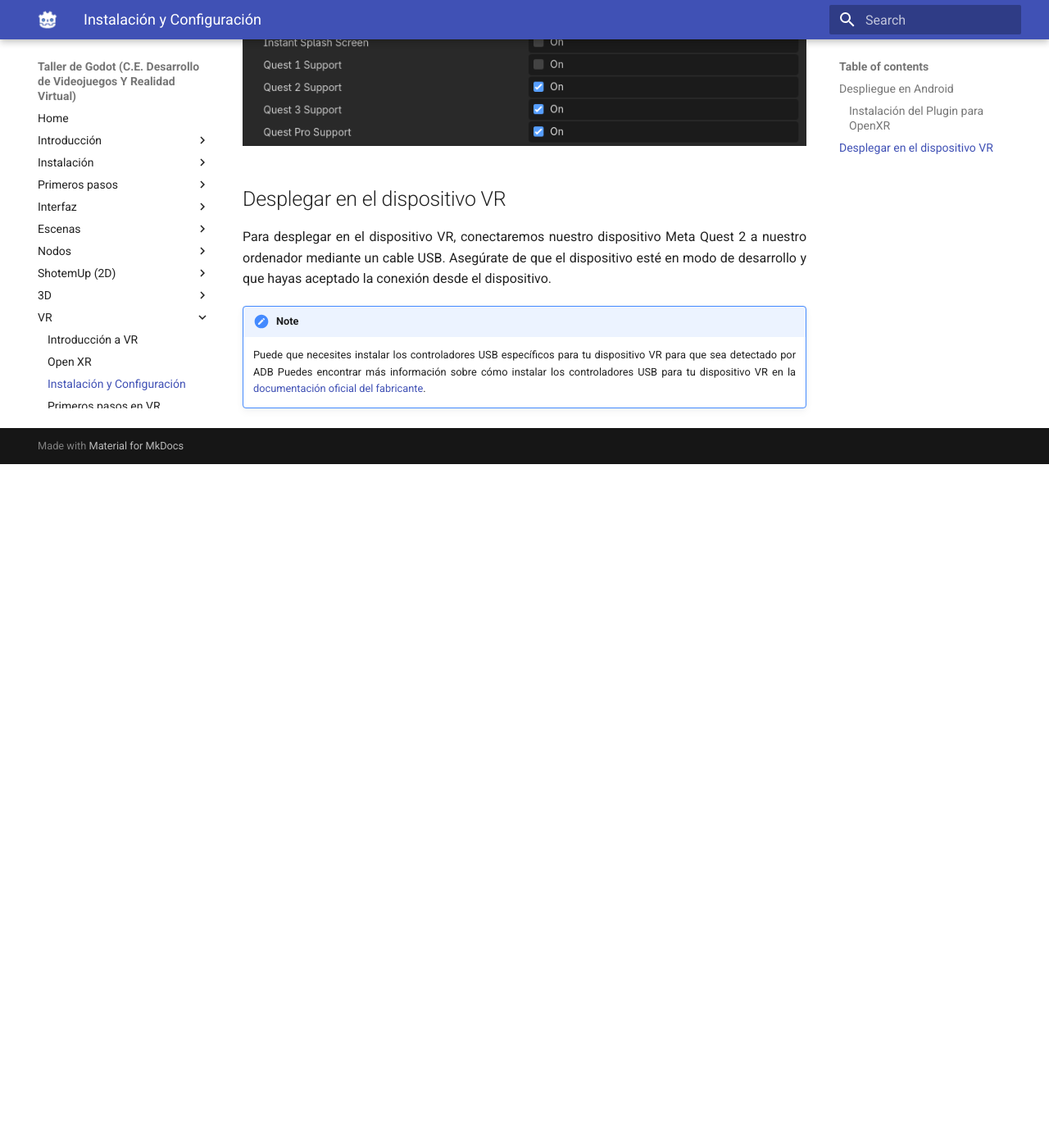
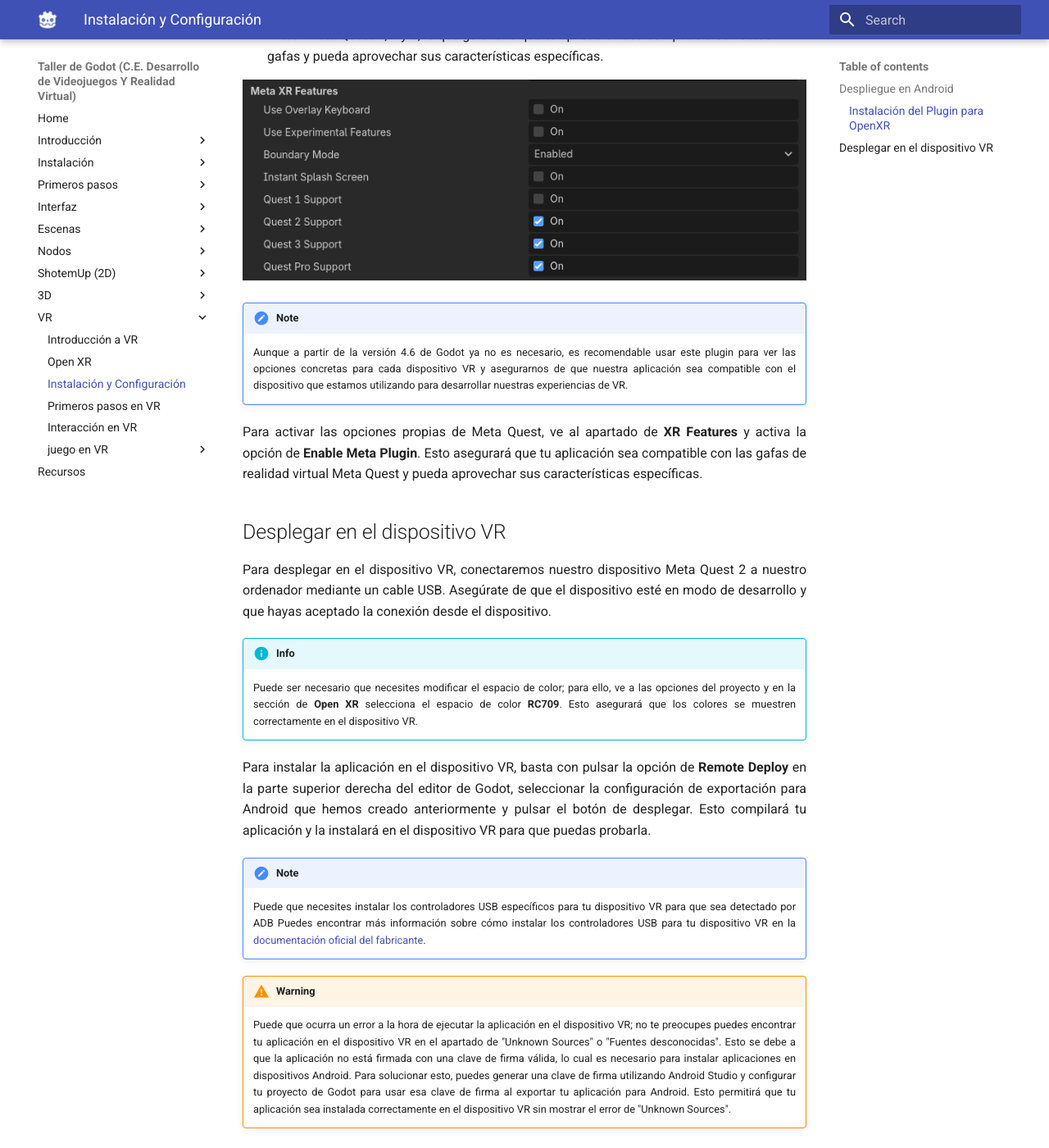
Before and after one commit to makeclassicgames/godotosc2025, an MkDocs documentation site: the page built from docs/vr/install_config.md, in a window 1280 px wide and 1400 px high, scrolled down 3856 px. Shown: the whole window at 82% size. Built offline with MkDocs 1.6.1 and Material for MkDocs 9.7.7, drawn with Linux system fonts in a browser that asks for light colours; before the commit the page ends 4422 px from its top, so only the background shows below that; some of the changed text lies outside the part shown.

Commit message:
actualizando configuracion

```diff
--- a/docs/vr/install_config.md
+++ b/docs/vr/install_config.md
@@ -38,6 +38,10 @@
 !!! warning
     Podrás observar un mensaje de aviso que se requieren las texturas ETC2 para Android. Esto se debe a que Android requiere que las texturas estén en un formato específico para ser compatibles con VR. Para solucionar esto, iremos a **Project > Project Settings > Rendering > Quality** y activaremos la opción **ETC2 Textures**. Esto asegurará que nuestras texturas sean compatibles con Android y VR.
 
+También es importante activar la opción de **Gradle Build** en la configuración de exportación para Android, ya que esto facilitará el proceso de construcción y despliegue de nuestra aplicación en el dispositivo VR.
+
+Para acabar, en el apartado **XR Features** seleccionaremos la opción **OpenXR** para asegurarnos de que nuestra aplicación sea compatible con el dispositivo VR que vamos a utilizar.
+
 ### Instalación del Plugin para OpenXR
 
 Para continuar, vamos a instalar el plugin para OpenXR en nuestro proyecto. Para ello, iremos a **AssetLib** y buscaremos el plugin de _OpenXR Vendors Plugin V4_ para Godot. Una vez encontrado, lo instalaremos en nuestro proyecto, pulsando descargar, y posteriormente el botón de instalar.
@@ -53,9 +57,22 @@
 
 ![Meta Quest Support](../img/metaquestfeatures.png)
 
+!!! note
+    Aunque a partir de la versión 4.6 de Godot ya no es necesario, es recomendable usar este plugin para ver las opciones concretas para cada dispositivo VR y asegurarnos de que nuestra aplicación sea compatible con el dispositivo que estamos utilizando para desarrollar nuestras experiencias de VR.
+
+Para activar las opciones propias de Meta Quest, ve al apartado de **XR Features** y activa la opción de **Enable Meta Plugin**. Esto asegurará que tu aplicación sea compatible con las gafas de realidad virtual Meta Quest y pueda aprovechar sus características específicas.
+
 ## Desplegar en el dispositivo VR
 
 Para desplegar en el dispositivo VR, conectaremos nuestro dispositivo Meta Quest 2 a nuestro ordenador mediante un cable USB. Asegúrate de que el dispositivo esté en modo de desarrollo y que hayas aceptado la conexión desde el dispositivo.
 
+!!! info
+    Puede ser necesario que necesites modificar el espacio de color; para ello, ve a las opciones del proyecto y en la sección de **Open XR** selecciona el espacio de color **RC709**. Esto asegurará que los colores se muestren correctamente en el dispositivo VR.
+
+Para instalar la aplicación en el dispositivo VR, basta con pulsar la opción de **Remote Deploy** en la parte superior derecha del editor de Godot, seleccionar la configuración de exportación para Android que hemos creado anteriormente y pulsar el botón de desplegar. Esto compilará tu aplicación y la instalará en el dispositivo VR para que puedas probarla.
+
 !!! note
     Puede que necesites instalar los controladores USB específicos para tu dispositivo VR para que sea detectado por ADB Puedes encontrar más información sobre cómo instalar los controladores USB para tu dispositivo VR en la [documentación oficial del fabricante](https://developers.meta.com/horizon/documentation/native/android/mobile-device-setup/).
+
+!!! warning
+    Puede que ocurra un error a la hora de ejecutar la aplicación en el dispositivo VR; no te preocupes puedes encontrar tu aplicación en el dispositivo VR en el apartado de "Unknown Sources" o "Fuentes desconocidas". Esto se debe a que la aplicación no está firmada con una clave de firma válida, lo cual es necesario para instalar aplicaciones en dispositivos Android. Para solucionar esto, puedes generar una clave de firma utilizando Android Studio y configurar tu proyecto de Godot para usar esa clave de firma al exportar tu aplicación para Android. Esto permitirá que tu aplicación sea instalada correctamente en el dispositivo VR sin mostrar el error de "Unknown Sources".
```
